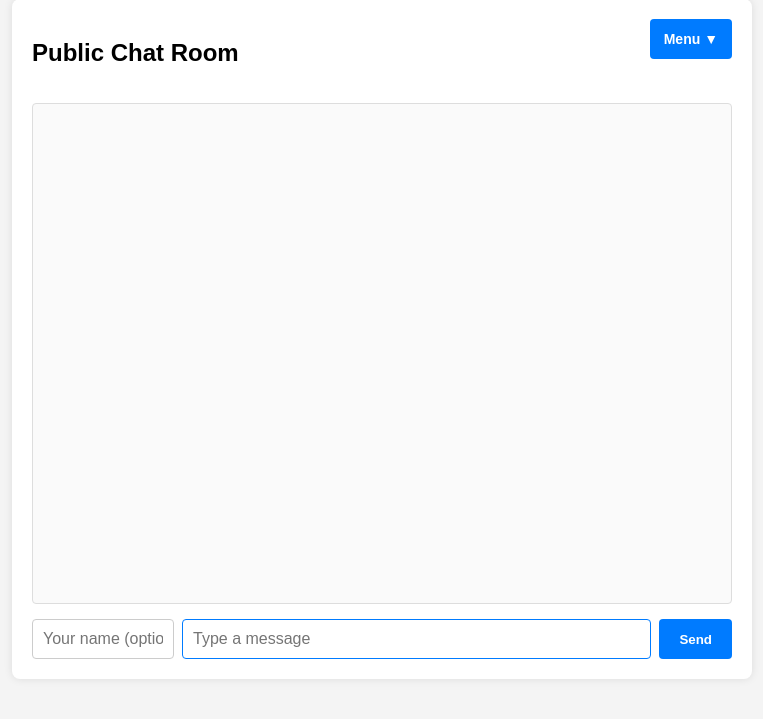
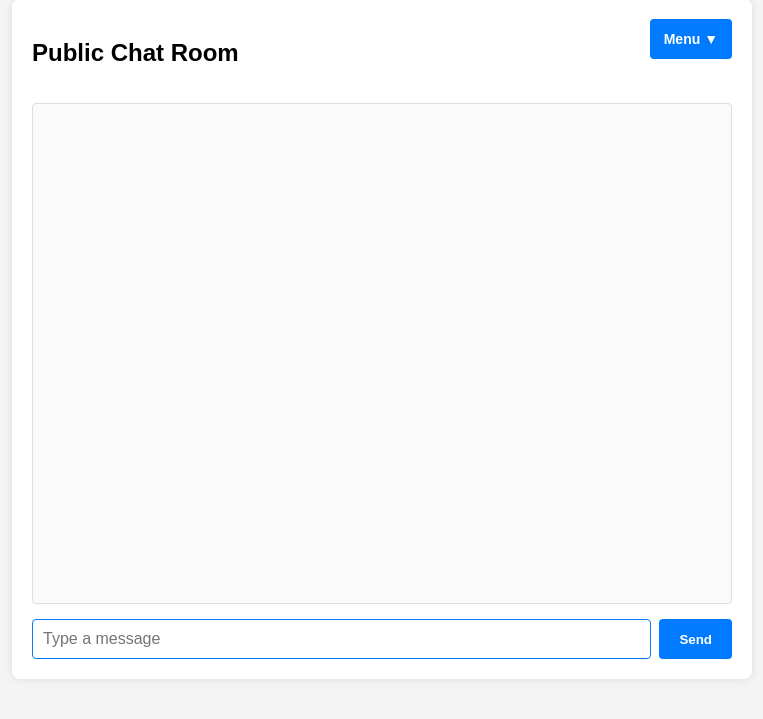
Before and after one commit to viekaslinkki1/rhjhjr, a Flask app: page / in a window 1280 px wide. Shown: the part 31-750 px from the top of the page, without its empty margins (258-1021 px from the left). Run offline with Flask 3, Linux system fonts and the light colour scheme; data that the repository does not hold is empty; some libraries are stand-ins or nearby versions.

Commit message:
Update index.html

```diff
--- a/templates/index.html
+++ b/templates/index.html
@@ -42,17 +42,6 @@
       display: flex;
       gap: 8px;
       align-items: center;
-    }
-    #username {
-      width: 120px;
-      padding: 10px;
-      font-size: 16px;
-      border: 1px solid #ccc;
-      border-radius: 4px;
-      outline: none;
-    }
-    #username:focus {
-      border-color: #007bff;
     }
     #message {
       flex-grow: 1;
@@ -156,13 +145,6 @@
     <form id="chat-form">
       <input
         type="text"
-        id="username"
-        placeholder="Your name (optional)"
-        maxlength="20"
-        autocomplete="off"
-      />
-      <input
-        type="text"
         id="message"
         placeholder="Type a message"
         required
@@ -177,7 +159,6 @@
     const socket = io();
     const form = document.getElementById('chat-form');
     const messages = document.getElementById('messages');
-    const usernameInput = document.getElementById('username');
 
     // Dropdown menu toggle
     const dropdown = document.getElementById('dropdown');
@@ -204,9 +185,8 @@
       let message = messageInput.value.trim();
       if (message === '') return;
 
-      // Get username or default "anom"
-      let username = usernameInput.value.trim();
-      if (!username) username = 'anom';
+      // Always use username "anom"
+      const username = 'anom';
 
       // Check for /deletemessage command
       const deleteCmdMatch = message.match(/^\/deletemessage (\d+)$/);
```
